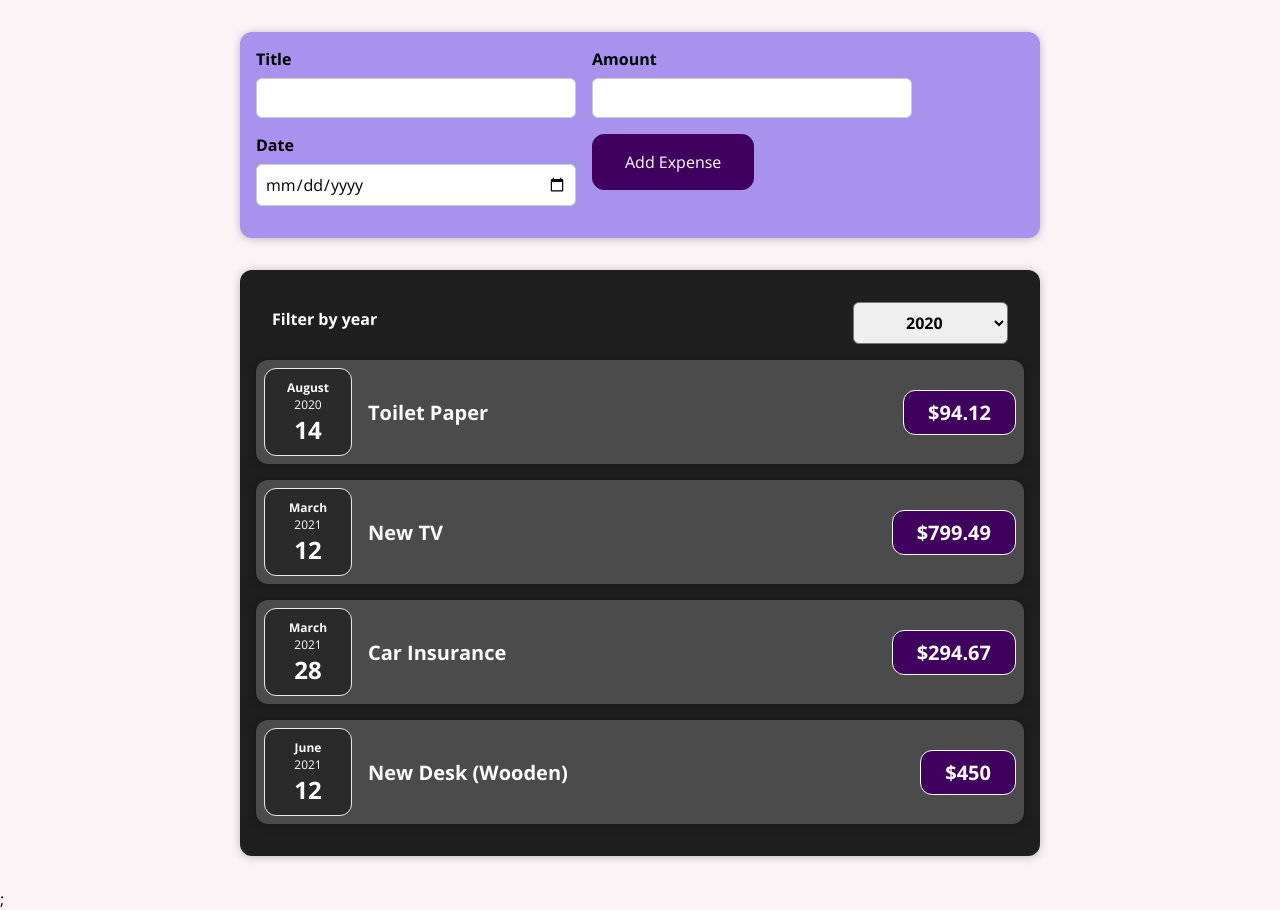
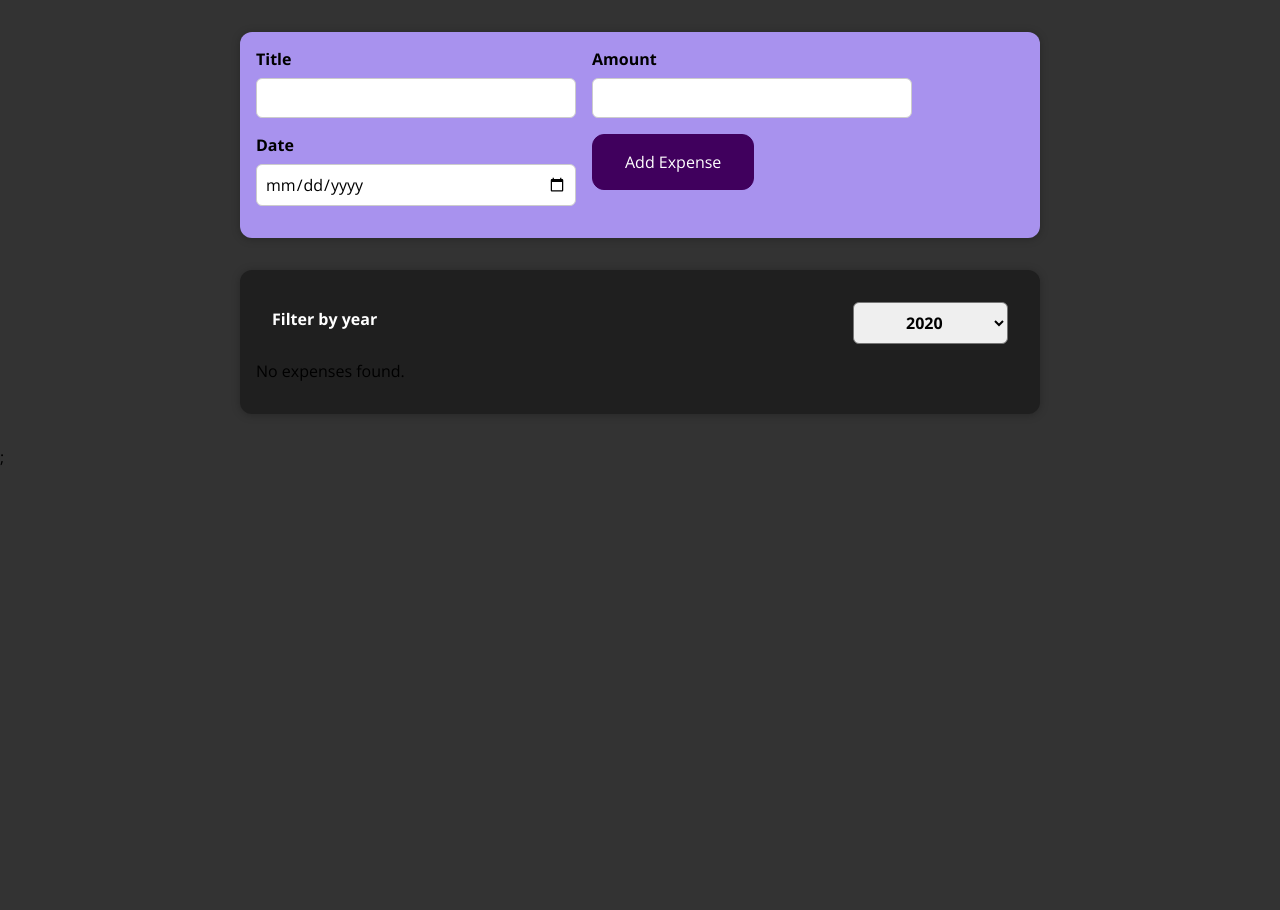
Before and after one commit to devnomi1/expense-tracker, a React (Create React App) app: page / in a window 1280 px wide. After the commit the page ends 800 px from the top, so only its background shows below. Built offline with nearby package versions, Linux system fonts and the light colour scheme.

Commit message:
outputing the conditional content

```diff
--- a/src/App.js
+++ b/src/App.js
@@ -1,6 +1,7 @@
+import { useState } from "react";
 import Expenses from "./components/Expenses/Expenses";
 import NewExpense from "./components/NewExpense/NewExpense";
-const expenses = [
+const DUMMY_EXPENSES = [
 	{
 		id: "e1",
 		title: "Toilet Paper",
@@ -21,12 +22,15 @@ const expenses = [
 		date: new Date(2021, 5, 12),
 	},
 ];
-const addExpenseHandler = expense => {
-	console.log("app js");
-	console.log(expense);
 
-}
 function App() {
+	const [expenses, setExpenses] = useState(DUMMY_EXPENSES);
+	const addExpenseHandler = (expense) => {
+		console.log("app js");
+		setExpenses(prevExpense => {
+			return [expense, ...prevExpense]
+		});
+	};
 	return (
 		<div>
 			<NewExpense onAddExpense={ addExpenseHandler}/>
--- a/src/components/Expenses/ExpenseItem.jsx
+++ b/src/components/Expenses/ExpenseItem.jsx
@@ -1,6 +1,8 @@
 import ExpenseDate from "./ExpenseDate";
 import Card from "../UI/Card";
 import "./ExpenseItem.css";
+
+// Stateless Components
 function ExpanseItem({ title, date, amount }) {
 	return (
 		<Card className="expense-item">
--- a/src/components/Expenses/Expenses.jsx
+++ b/src/components/Expenses/Expenses.jsx
@@ -3,36 +3,40 @@ import ExpanseItem from "./ExpenseItem";
 import "./Expenses.css";
 import Card from "../UI/Card";
 import ExpensesFilter from "./ExpensesFilter";
+
+// Controll or statefull Component
 function Expenses({ items }) {
 	const [filteredYear, setFilteredyear] = useState("2020");
-	const filterChangeHandler = (enteredYear) => {
-		console.log("Expenses.js");
-		setFilteredyear(enteredYear)
-		 }
+
+
+	const filterChangeHandler = (selectedYear) => {
+		setFilteredyear(selectedYear);
+	};
+	// Filter expenses by the Selected Year
+	const filteredExpense = items.filter(
+		(expense) => expense.date.getFullYear().toString() === filteredYear
+	);
+
+	// Conditional rendering for expenses
+	let expensesContent = <p>No expenses found.</p>;
+	if (filteredExpense > 0) {
+		expensesContent = filteredExpense.map((expense) => (
+			<ExpanseItem
+				key={expense.id}
+				title={expense.title}
+				date={expense.date}
+				amount={expense.amount}
+			/>
+		));
+	}
+
 	return (
 		<Card className="expenses">
-			<ExpensesFilter selected={filteredYear} onFilterChange={filterChangeHandler} />
-
-			<ExpanseItem
-				title={items[0].title}
-				date={items[0].date}
-				amount={items[0].amount}
+			<ExpensesFilter
+				selected={filteredYear}
+				onChangeFilter={filterChangeHandler}
 			/>
-			<ExpanseItem
-				title={items[1].title}
-				date={items[1].date}
-				amount={items[1].amount}
-			/>
-			<ExpanseItem
-				title={items[2].title}
-				date={items[2].date}
-				amount={items[2].amount}
-			/>
-			<ExpanseItem
-				title={items[3].title}
-				date={items[3].date}
-				amount={items[3].amount}
-			/>
+			{expensesContent}
 		</Card>
 	);
 }
--- a/src/components/Expenses/ExpensesFilter.jsx
+++ b/src/components/Expenses/ExpensesFilter.jsx
@@ -4,8 +4,8 @@ import "./ExpensesFilter.css";
 
 const ExpensesFilter = (props) => {
 
-	const filterChangeHandler = (event) => {
-		props.onFilterChange(event.target.value);
+	const dropdwonChangeHandler = (event) => {
+		props.onChangeFilter(event.target.value);
 	};
 
 
@@ -13,7 +13,7 @@ const ExpensesFilter = (props) => {
 		<div className="expenses-filter">
 			<div className="expenses-filter__control">
 				<label>Filter by year</label>
-				<select value={props.selected} onChange={filterChangeHandler}>
+				<select value={props.selected} onChange={dropdwonChangeHandler}>
 					<option value="2022">2022</option>
 					<option value="2021">2021</option>
 					<option value="2020">2020</option>
--- a/src/index.css
+++ b/src/index.css
@@ -7,7 +7,7 @@
 body {
   font-family: 'Open Sans', sans-serif;
   margin: 0;
-  background-color: #fcf3f6;
+  background-color: #333;
 }
 
 h1 {
```
